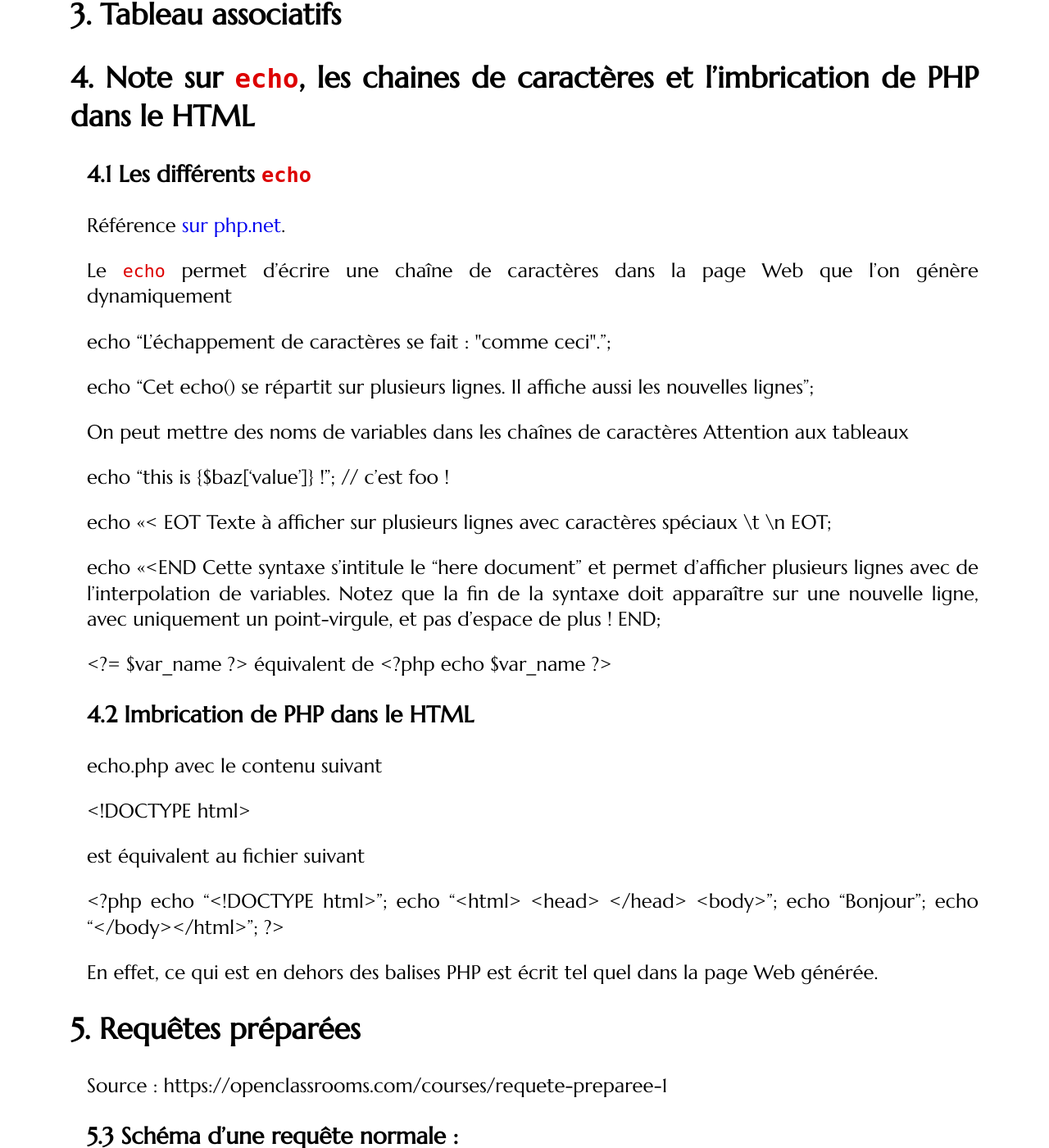
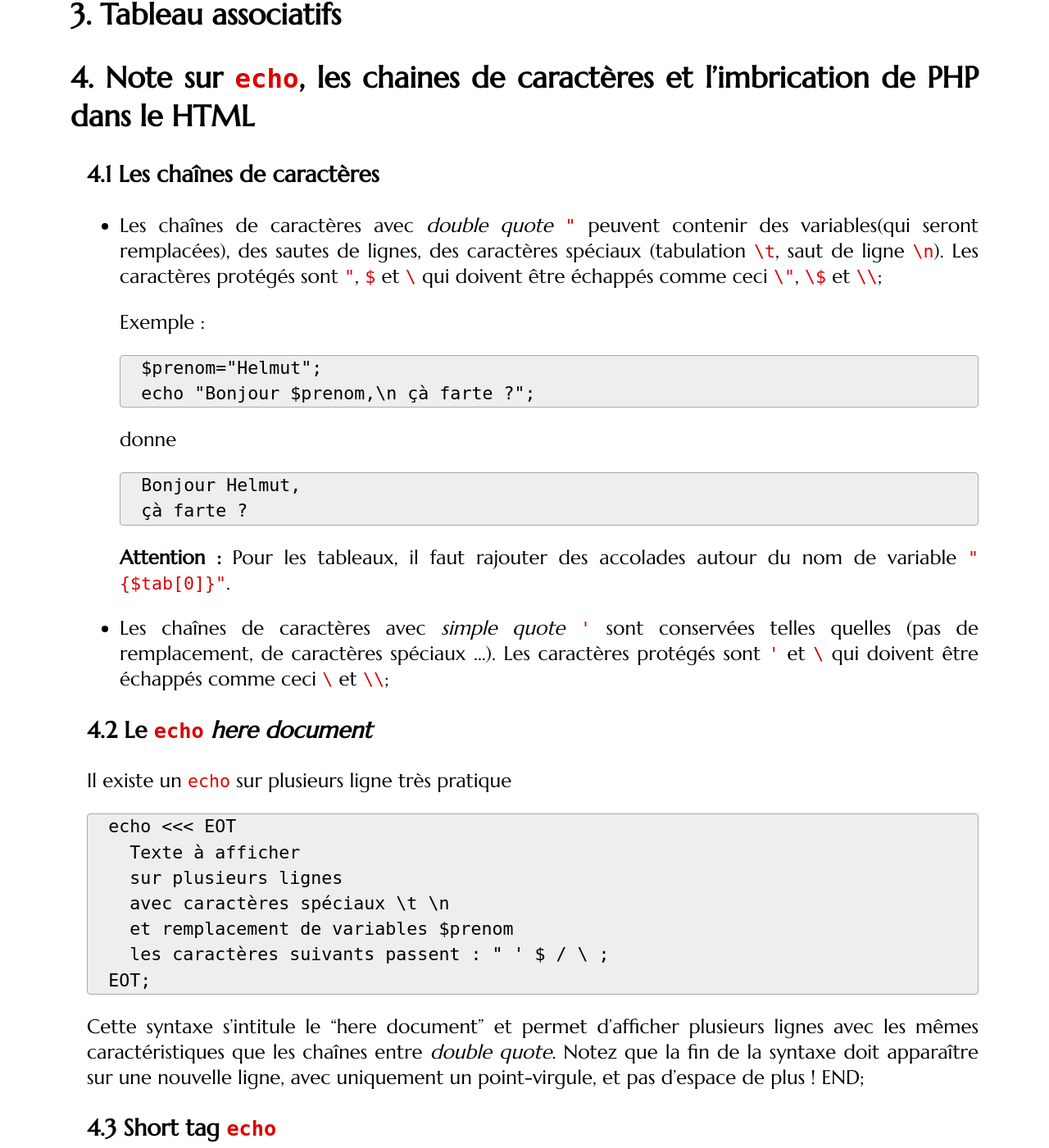
Before and after one commit to romainlebreton/R3.01-DeveloppementWeb, a Jekyll site: the page built from assets/tut2-complement.md, in a window 1280 px wide and 1400 px high, scrolled down 340 px. Shown: the whole window at 82% size. Built offline with Jekyll 4.4.1, drawn with Linux system fonts in a browser that asks for light colours; some web fonts are replaced; some of the changed text lies outside the part shown.

Commit message:
tut2 update

```diff
--- a/assets/tut2-complement.md
+++ b/assets/tut2-complement.md
@@ -5,7 +5,7 @@ layout: tutorial
 ---
 
 
-## ## Les attributs et méthodes `static`
+## Les attributs et méthodes `static`
 
 ## Chaînes de caractères
 
@@ -13,45 +13,68 @@ layout: tutorial
 
 ## Note sur `echo`, les chaines de caractères et l'imbrication de PHP dans le HTML
 
-### Les différents `echo`
+### Les chaînes de caractères
 
-Référence [sur php.net](http://php.net/manual/fr/function.echo.php).
+* Les chaînes de caractères avec *double quote* `"` peuvent contenir des
+  variables(qui seront remplacées), des sautes de lignes, des caractères
+  spéciaux (tabulation `\t`, saut de ligne `\n`). Les caractères protégés sont
+  `"`, `$` et `\` qui doivent être échappés comme ceci `\"`, `\$` et `\\`;
 
-Le `echo` permet d'écrire une chaîne de caractères dans la page Web que l'on génère dynamiquement
+   Exemple :
+
+  ~~~
+  $prenom="Helmut";
+  echo "Bonjour $prenom,\n çà farte ?";
+  ~~~
+  {:.php}
+
+  donne
+
+  ~~~
+  Bonjour Helmut,
+  çà farte ?
+  ~~~
+  {:.text}
+
+  **Attention :** Pour les tableaux, il faut rajouter des accolades autour du
+   nom de variable `"{$tab[0]}"`.
+
+* Les chaînes de caractères avec *simple quote* `'` sont conservées telles quelles
+(pas de remplacement, de caractères spéciaux ...). Les caractères protégés sont
+`'` et `\` qui doivent être échappés comme ceci `\` et `\\`;
 
 
-echo "L'échappement de caractères se fait : \"comme ceci\".";
+### Le `echo` *here document*
 
-echo "Cet echo() se
-répartit sur plusieurs lignes. Il affiche aussi les
-nouvelles lignes";
+Il existe un `echo` sur plusieurs ligne très pratique
 
-On peut mettre des noms de variables dans les chaînes de caractères
-Attention aux tableaux
-
-echo "this is {$baz['value']} !"; // c'est foo !
-
+~~~
 echo <<< EOT
   Texte à afficher
   sur plusieurs lignes
   avec caractères spéciaux \t \n
+  et remplacement de variables $prenom
+  les caractères suivants passent : " ' $ / \ ;
 EOT;
+~~~
+{:.php}
 
-echo <<<END
-Cette syntaxe s'intitule le "here document" et
-permet d'afficher plusieurs lignes avec de
-l'interpolation de variables. Notez que la fin de
-la syntaxe doit apparaître sur une nouvelle ligne,
-avec uniquement un point-virgule, et pas d'espace
-de plus !
-END;
+Cette syntaxe s'intitule le "here document" et permet d'afficher plusieurs
+lignes avec les mêmes caractéristiques que les chaînes entre *double quote*.
+Notez que la fin de la syntaxe doit apparaître sur une nouvelle ligne, avec
+uniquement un point-virgule, et pas d'espace de plus !  END;
 
-<?= $var_name ?> équivalent de <?php echo $var_name ?>
+### Short tag `echo`
+
+`<?= $var_name ?>`  est équivalent à `<?php echo $var_name ?>`.
 
 ### Imbrication de PHP dans le HTML
 
-echo.php avec le contenu suivant
+Les deux fichiers suivants sont équivalents. En effet, ce qui est en dehors des
+balises PHP est écrit tel quel dans la page Web générée.
 
+
+~~~
 <!DOCTYPE html>
 <html>
     <head>
@@ -61,9 +84,10 @@ echo.php avec le contenu suivant
       <?php echo "Bonjour" ?>
     </body>
 </html>
+~~~
+{:.html}
 
-est équivalent au fichier suivant
-
+~~~
 <?php
   echo "<!DOCTYPE html>";
   echo "<html>
@@ -74,13 +98,13 @@ est équivalent au fichier suivant
   echo "Bonjour";
   echo "</body></html>";
 ?>
+~~~
+{:.php}
 
-En effet, ce qui est en dehors des balises PHP est écrit tel quel dans la page
-Web générée.
 
 ## Requêtes préparées
 
-Source : https://openclassrooms.com/courses/requete-preparee-1
+Source : [https://openclassrooms.com/courses/requete-preparee-1](https://openclassrooms.com/courses/requete-preparee-1)
 
 ### Schéma d'une requête normale :
 
@@ -106,10 +130,17 @@ Source : https://openclassrooms.com/courses/requete-preparee-1
 2. exécution
 3. résultat du serveur au client
 
+### Avantages
+
+Outre cet aspect purement technique, il existe deux autres raisons qui peuvent
+justifier l'utilisation d'une requête préparée :
+
+* limiter la bande passante utilisée entre le client et le serveur : dû au fait que l'échange d'informations est limité au strict minimum.
+* éviter les injections Sql : cela concerne la sécurité et évite que les informations rentrées par un client (à travers un formulaire par exemple) soient interprétées.
 
 ## Exemple d'injection SQL
 
-Source : https://fr.wikipedia.org/wiki/Injection_SQL
+Source : [https://fr.wikipedia.org/wiki/Injection_SQL](https://fr.wikipedia.org/wiki/Injection_SQL)
 
 On exécute la requête SQL suivante et on connecte l'utilisateur dès que la
 requête renvoie au moins une réponse.
@@ -142,6 +173,14 @@ SELECT uid FROM Users WHERE name = 'Dupont';
 L'attaquant peut alors se connecter sous l'utilisateur Dupont avec n'importe
 quel mot de passe.
 
+### Un cas concret
+
+Pour éviter les radars, il y a des petits malins.
+
+ <p style="text-align:center">
+ ![Requête HTTP]({{site.baseurl}}/assets/injection-sql-radar.jpg)
+ </p>
+
 ## Require
 
 * `require` : fait un copier-coller d'un fichier externe
```
Also changed, not shown: tutorials/tutorial2.md (+13 -0 lines), assets/injection-sql-radar.jpg (added).
